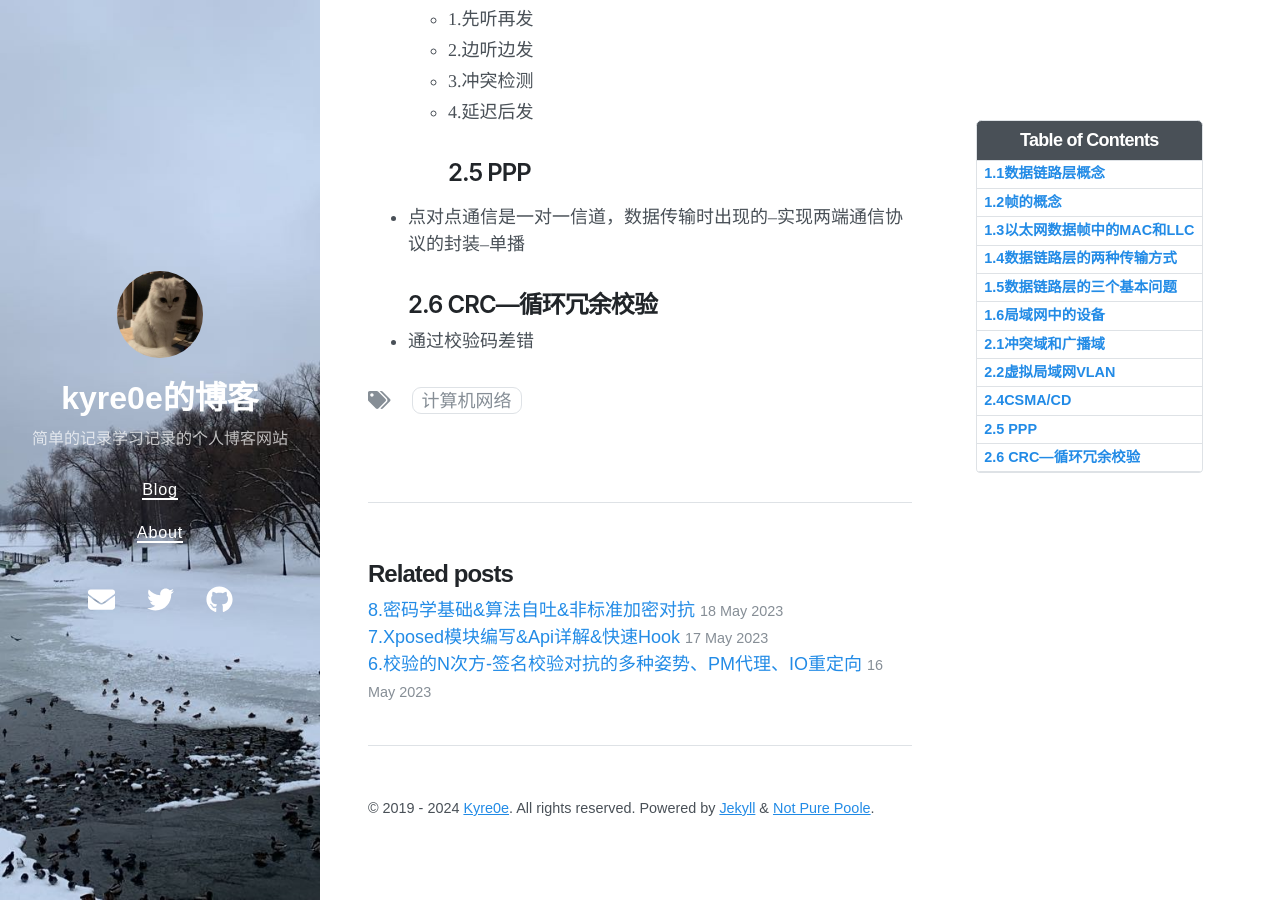
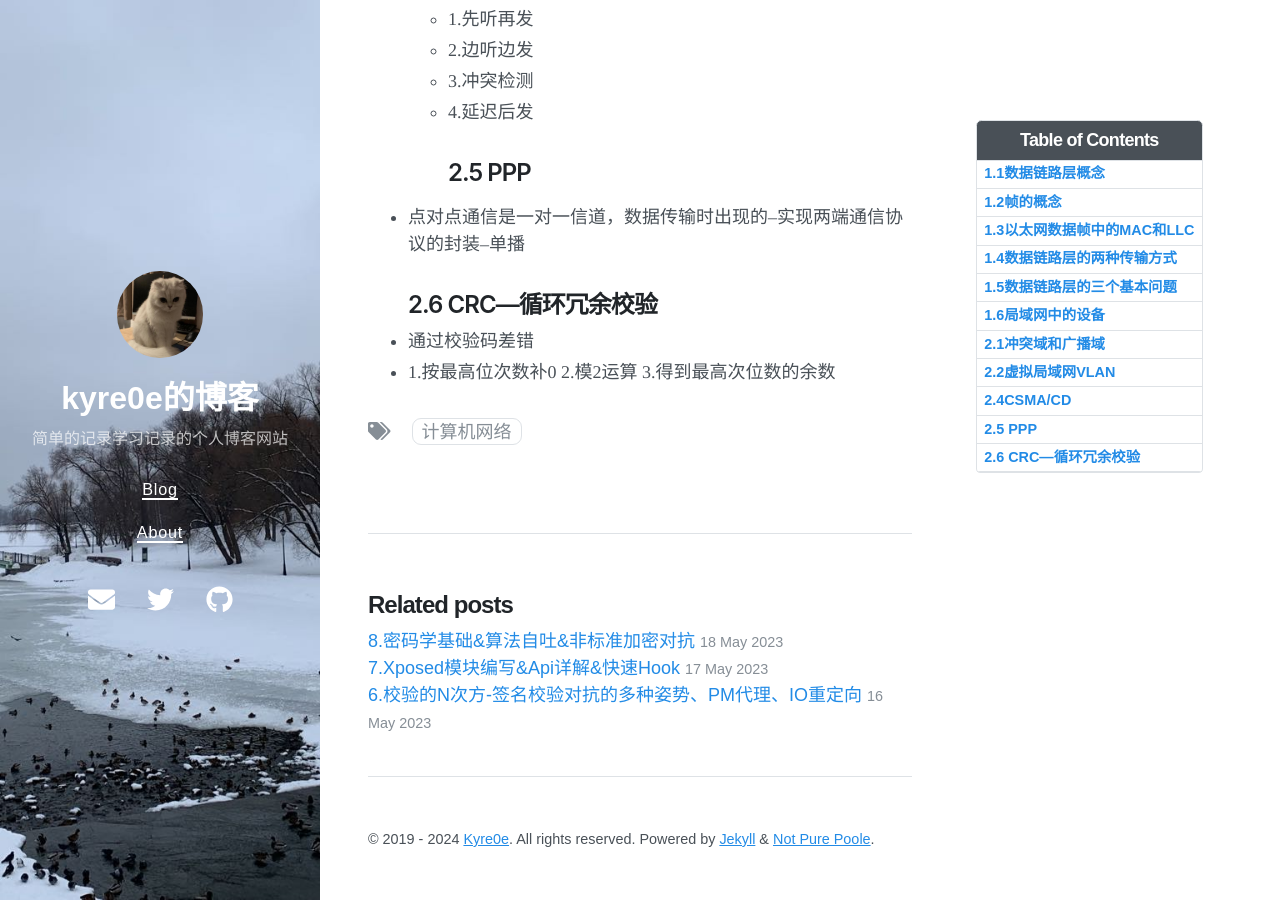
Before and after one commit to Kyre0ee/Kyre0ee.github.io, a Jekyll site: the page built from _posts/2019-04-03-第三章数据链路层.md, in a window 1280 px wide and 900 px high, scrolled down 3045 px. Built offline with Jekyll 4.4.1, drawn with Linux system fonts in a browser that asks for light colours; nearby versions of some CDN libraries.

Commit message:
Update 2019-04-03-第三章数据链路层.md

```diff
--- a/_posts/2019-04-03-第三章数据链路层.md
+++ b/_posts/2019-04-03-第三章数据链路层.md
@@ -81,3 +81,4 @@ toc: true
 + 点对点通信是一对一信道，数据传输时出现的--实现两端通信协议的封装--单播
 ## 2.6 CRC---循环冗余校验
 + 通过校验码差错
++ 1.按最高位次数补0 2.模2运算 3.得到最高次位数的余数
```
